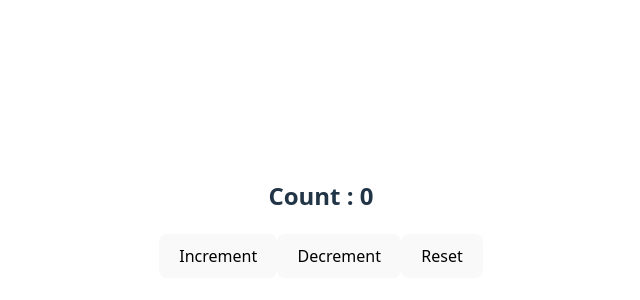
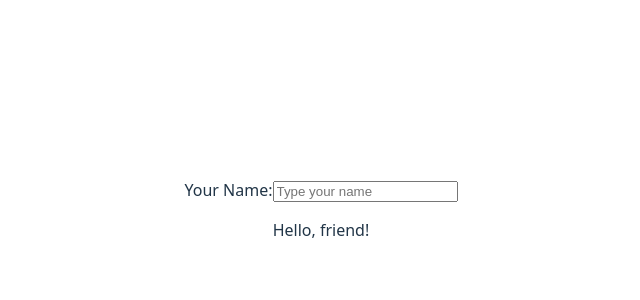
Before and after one commit to afrazmishak/BeginnersToPro, a React (Vite) app: page / in a window 1280 px wide. Shown: the part 182-482 px from the top of the page, without its empty margins (319-959 px from the left). Built offline with nearby package versions, Linux system fonts and the light colour scheme.

Commit message:
TextInput allows to type the name and display it at time itself

```diff
--- a/src/App.jsx
+++ b/src/App.jsx
@@ -1,11 +1,12 @@
 import './App.css'
 import { BasicCounter } from './components/BasicCounter'
+import { TextInput } from './components/TextInput'
 
 function App() {
 
   return (
     <>
-      <BasicCounter />
+      <TextInput />
     </>
   )
 }
--- /dev/null
+++ b/src/components/TextInput.jsx
@@ -0,0 +1,14 @@
+import { useState } from "react"
+
+export function TextInput() {
+    const [name, setName] = useState('')
+
+    return (
+        <div>
+            <label>Your Name:
+                <input value={name} onChange={e => setName(e.target.value)} placeholder="Type your name" />
+            </label>
+            <p>Hello, {name || 'friend'}!</p>
+        </div>
+    )
+}
```
